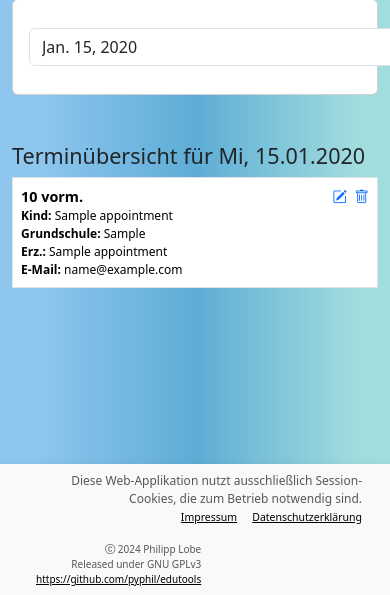
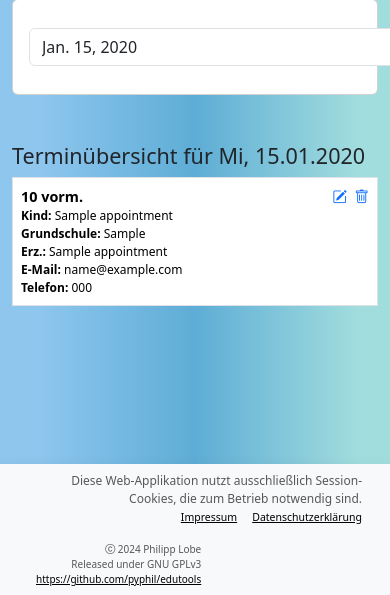
Before and after one commit to pyphil/edutools, a Django app: page /appointment/appointment_admin in a window 390 px wide; the page is wider, and only the part inside the window is pictured. Shown: the part 249-844 px from the top of that part. Run offline with Django 3.2, Linux system fonts and the light colour scheme; a user stored in the database is signed in; tables that the repository leaves empty hold one stand-in row (values such as "Sample post"); some libraries are stand-ins or nearby versions.

Commit message:
phone as text input

```diff
--- a/appointment/forms.py
+++ b/appointment/forms.py
@@ -27,7 +27,7 @@ class AppointmentForm(forms.ModelForm):
             'primary_school': forms.TextInput(attrs={'class': 'form-control'}),
             'email': forms.EmailInput(attrs={'class': 'form-control'}),
             'email_2': forms.EmailInput(attrs={'class': 'form-control'}),
-            'phone': forms.NumberInput(attrs={'class': 'form-control'}),
+            'phone': forms.TextInput(attrs={'class': 'form-control'}),
         }
 
     def __init__(self, *args, **kwargs):
--- a/appointment/templates/appointment_admin.html
+++ b/appointment/templates/appointment_admin.html
@@ -86,7 +86,8 @@
                   <b>Kind:</b> {{ appointment.student_name }}<br>
                   <b>Grundschule:</b> {{ appointment.primary_school }}<br>
                   <b>Erz.:</b> {{ appointment.parents_name }}<br>
-                  <b>E-Mail:</b> {{ appointment.email }}
+                  <b>E-Mail:</b> {{ appointment.email }}<br>
+                  <b>Telefon:</b> {{ appointment.phone }}
                 {% else %}
                   <div class="hstack" style="font-size: larger;">
                     <b>{{ appointment.time }}</b><br>
```
